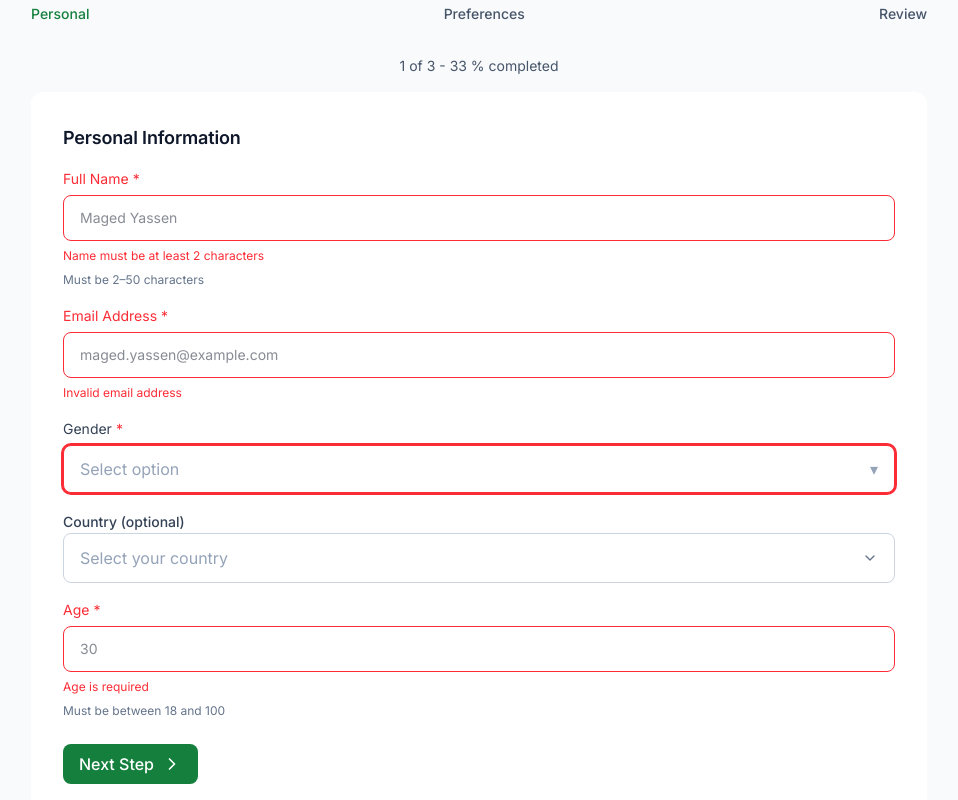
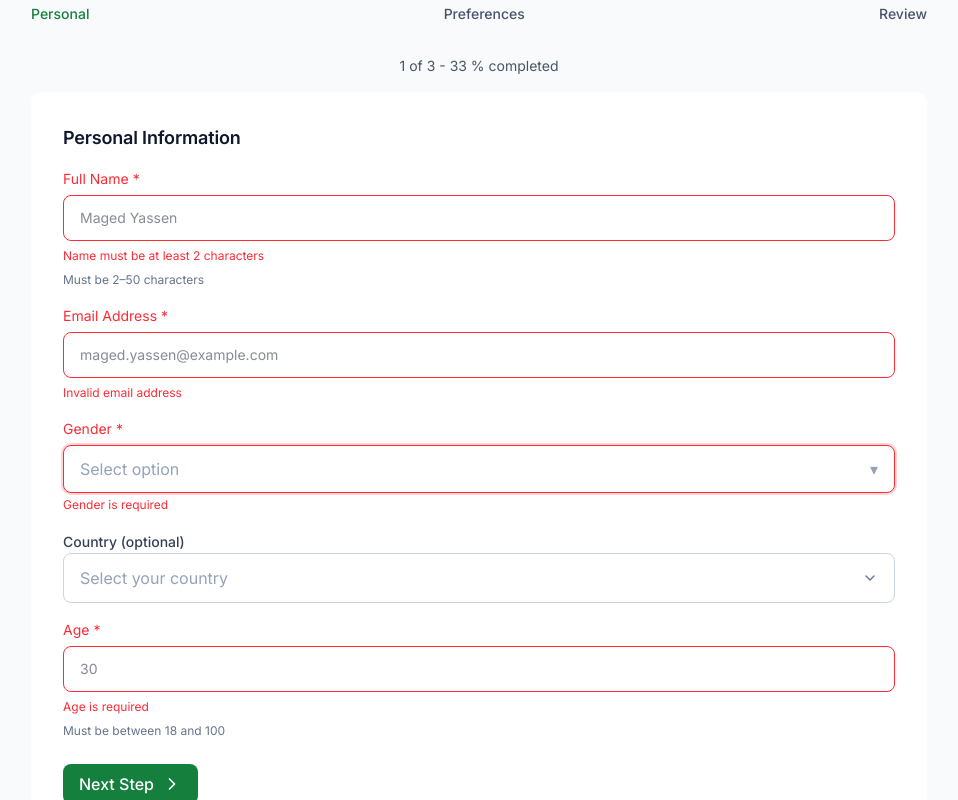
Before and after one commit to Bassant77533/user-manager, a Next.js app: page / in a window 1280 px wide. Both pictures are taken after a click on the button "Next Step". Shown: the part 132-932 px from the top of the page, without its empty margins (161-1119 px from the left). Built offline with nearby package versions, Linux system fonts and the light colour scheme.

Commit message:
feat: added the missing error messages for interests and category custom select

```diff
--- a/app/components/molecules/InterestsSelect.tsx
+++ b/app/components/molecules/InterestsSelect.tsx
@@ -1,3 +1,5 @@
+'use client'
+
 import React from 'react'
 
 interface Option {
@@ -11,7 +13,7 @@ interface InterestsSelectProps {
   value: string[]
   onChange: (values: string[]) => void
   max?: number
-  error ?: string
+  error?: string
 }
 
 const InterestsSelect: React.FC<InterestsSelectProps> = ({
@@ -20,9 +22,11 @@ const InterestsSelect: React.FC<InterestsSelectProps> = ({
   value,
   onChange,
   max = 3,
-  error
+  error,
 }) => {
   const [open, setOpen] = React.useState(false)
+
+  const hasError = Boolean(error && value.length === 0)
 
   const toggleOption = (val: string) => {
     if (value.includes(val)) {
@@ -38,21 +42,30 @@ const InterestsSelect: React.FC<InterestsSelectProps> = ({
   }
 
   return (
-    <div className="relative flex flex-col gap-1.5">
+    <div className="relative flex flex-col">
       {/* Label */}
-      <label className="body-sm text-slate-700">
+      <label
+        className={`body-sm mb-1.5 ${
+          hasError ? 'text-red-500' : 'text-slate-700'
+        }`}
+      >
         {label} <span className="text-red-500">*</span>
       </label>
 
       {/* Input-like box */}
       <div
+        onClick={() => setOpen(prev => !prev)}
         className={`
           flex min-h-12 flex-wrap items-center gap-2
           rounded-lg border px-3 py-2 cursor-pointer
-          ${error ? ' ring-2 ring-red-500 border-transparent' : ''}
-          ${open ? 'border-primary-500 ring-2 ring-primary-500/20' : 'border-slate-300'}
+          ${
+            hasError
+              ? 'border-red-500 ring-2 ring-red-500/20'
+              : open
+              ? 'border-primary-500 ring-2 ring-primary-500/20'
+              : 'border-slate-300'
+          }
         `}
-        onClick={() => setOpen(!open)}
       >
         {value.length === 0 && (
           <span className="text-slate-400 text-sm">
@@ -87,14 +100,12 @@ const InterestsSelect: React.FC<InterestsSelectProps> = ({
       {/* Dropdown */}
       {open && (
         <div className="absolute top-full z-10 mt-1 w-full rounded-lg border bg-white shadow">
-          {/* Max message */}
           {value.length >= max && (
             <div className="bg-orange-50 px-4 py-2 text-sm text-orange-600">
               Maximum {max} options selected
             </div>
           )}
 
-          {/* Options */}
           <div className="max-h-56 overflow-auto">
             {options.map(option => {
               const checked = value.includes(option.value)
@@ -104,9 +115,9 @@ const InterestsSelect: React.FC<InterestsSelectProps> = ({
                 <label
                   key={option.value}
                   className={`
-                    flex items-center gap-3 px-4 py-2 cursor-pointer
+                    flex items-center gap-3 px-4 py-2
                     ${checked ? 'bg-green-50' : ''}
-                    ${disabled ? 'opacity-50 cursor-not-allowed' : 'hover:bg-slate-50'}
+                    ${disabled ? 'opacity-50 cursor-not-allowed' : 'cursor-pointer hover:bg-slate-50'}
                   `}
                 >
                   <input
@@ -123,6 +134,11 @@ const InterestsSelect: React.FC<InterestsSelectProps> = ({
           </div>
         </div>
       )}
+
+      {/* Error message (hidden when open – no gap) */}
+      {!open && hasError && (
+        <p className="mt-1 text-xs text-red-500">{error}</p>
+      )}
     </div>
   )
 }
--- a/app/components/molecules/SingleSelect.tsx
+++ b/app/components/molecules/SingleSelect.tsx
@@ -16,7 +16,7 @@ interface CustomSingleSelectProps {
   placeholder?: string
   required?: boolean
   disabled?: boolean
-  error ?: string
+  error?: string
 }
 
 const CustomSingleSelect: React.FC<CustomSingleSelectProps> = ({
@@ -26,18 +26,22 @@ const CustomSingleSelect: React.FC<CustomSingleSelectProps> = ({
   options,
   placeholder = 'Select option',
   required = false,
-  error ,
+  error,
   disabled = false,
 }) => {
   const [open, setOpen] = React.useState(false)
 
   const selectedOption = options.find(o => o.value === value)
-  const hasError = required && !value && error
+  const hasError = Boolean(error && required && !value)
 
   return (
-    <div className="relative flex flex-col gap-1.5">
+    <div className="relative flex flex-col">
       {/* Label */}
-      <label className="body-sm text-slate-700">
+      <label
+        className={`body-sm mb-1.5 ${
+          hasError ? 'text-red-500' : 'text-slate-700'
+        }`}
+      >
         {label}
         {required && <span className="ml-1 text-red-500">*</span>}
       </label>
@@ -51,7 +55,7 @@ const CustomSingleSelect: React.FC<CustomSingleSelectProps> = ({
           ${disabled ? 'cursor-not-allowed opacity-50' : 'cursor-pointer'}
           ${
             hasError
-              ? 'border-red-500 ring-2 ring-red-500'
+              ? 'border-red-500 ring-2 ring-red-500/20'
               : open
               ? 'border-green-500 ring-2 ring-green-500/20'
               : 'border-slate-300'
@@ -61,7 +65,6 @@ const CustomSingleSelect: React.FC<CustomSingleSelectProps> = ({
         <span className={selectedOption ? 'text-slate-900' : 'text-slate-400'}>
           {selectedOption ? selectedOption.label : placeholder}
         </span>
-
         <span className="text-slate-400">▾</span>
       </div>
 
@@ -70,7 +73,6 @@ const CustomSingleSelect: React.FC<CustomSingleSelectProps> = ({
         <div className="absolute top-full z-10 mt-1 w-full rounded-lg border bg-white shadow">
           {options.map(option => {
             const selected = option.value === value
-
             return (
               <div
                 key={option.value}
@@ -80,19 +82,24 @@ const CustomSingleSelect: React.FC<CustomSingleSelectProps> = ({
                 }}
                 className={`
                   flex items-center justify-between px-4 py-2 cursor-pointer
-                  ${
-                    selected
-                      ? 'bg-primary-50 text-primary-500'
-                      : 'hover:bg-slate-100'
-                  }
+                  ${selected ? 'bg-primary-50 text-primary-500' : 'hover:bg-slate-100'}
                 `}
               >
                 <span>{option.label}</span>
-                {selected && <span className="text-primary-500"><Icon name='check'/></span>}
+                {selected && (
+                  <span className="text-primary-500">
+                    <Icon name="check" />
+                  </span>
+                )}
               </div>
             )
           })}
         </div>
+      )}
+
+      {/* Error (hidden when dropdown is open → no gap) */}
+      {!open && hasError && (
+        <p className="mt-1 text-xs text-red-500">{error}</p>
       )}
     </div>
   )
```
